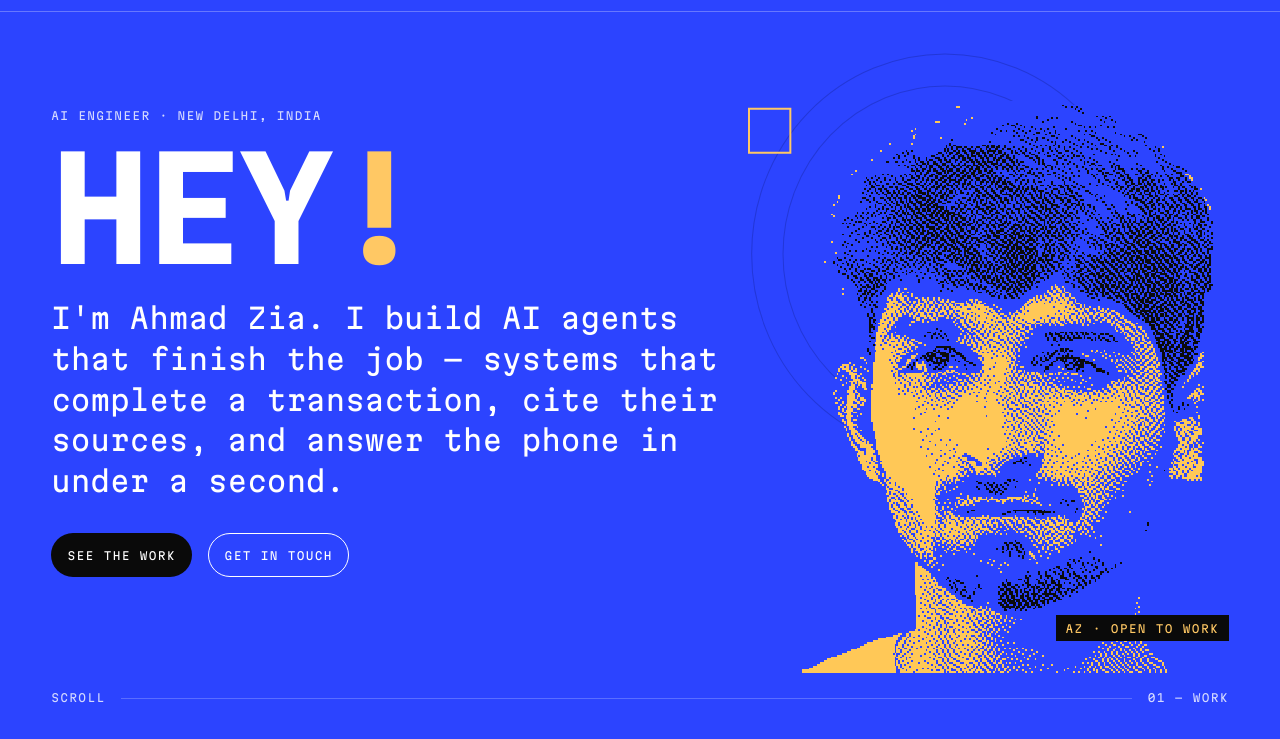
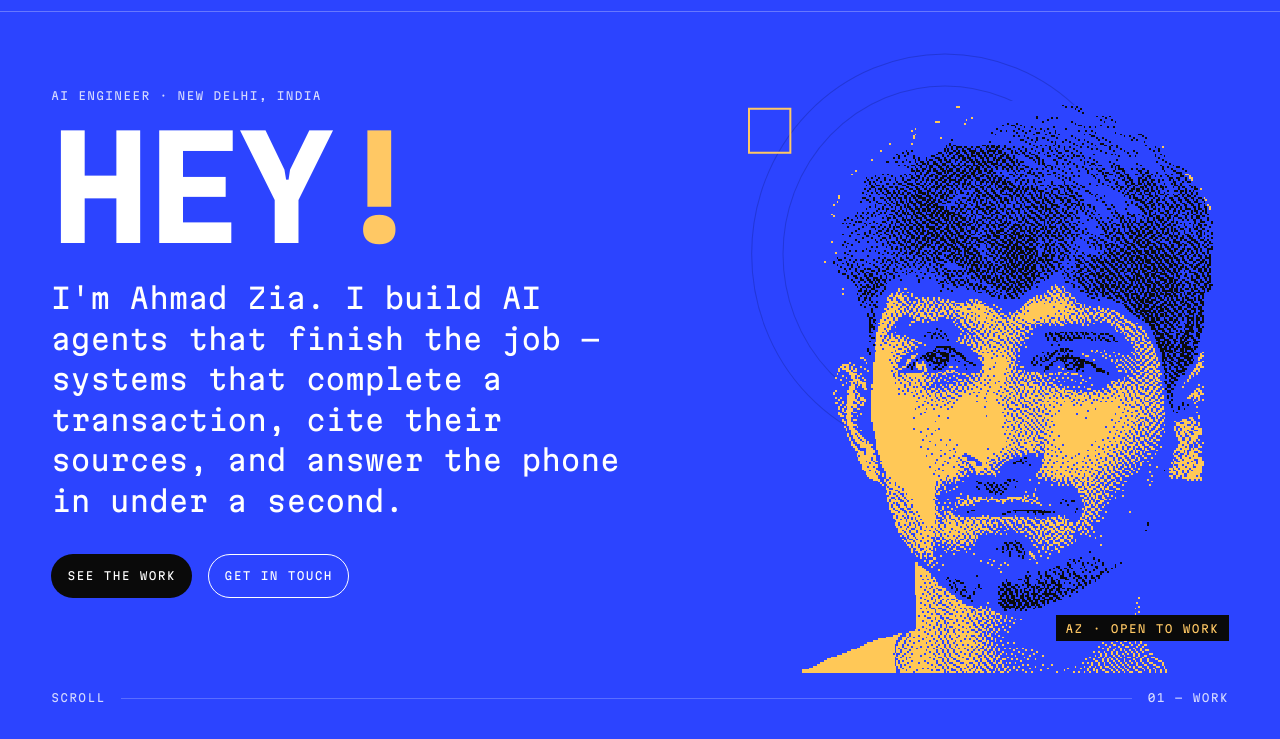
Before and after one commit to Ahmad-Zia10/Portfolio, an Astro site: page / in a window 1280 px wide. Shown: the part 61-800 px from the top of the page. Built offline with nearby package versions, Linux system fonts and the light colour scheme; Astro itself is replaced by a stand-in of ours.

Commit message:
Rebalance the hero columns
The copy column was greedy and ran to ~790px — about 62 characters a line,
which reads long in a monospace face and left the 470px portrait looking like
an afterthought beside it.

Caps the copy at 42rem (~53 characters) and splits the row into three columns:
copy, a capped spacer, and the portrait. The copy stays on the page gutter so
it still lines up with the wordmark and the sections below, and the gap between
the two sides drops from 200px to 168px.

The portrait keeps its exact 470x652 spec size; only the copy moved.

Co-Authored-By: Claude Opus 5 <noreply@anthropic.com>

```diff
--- a/src/components/Hero.astro
+++ b/src/components/Hero.astro
@@ -115,6 +115,8 @@ import { site } from "../site";
   }
 
   .hero__lede {
+    /* Line length is set by the grid column on desktop (see .hero__inner);
+       this cap is the single-column fallback below that breakpoint. */
     max-width: 44ch;
     font-size: var(--fs-h3);
     line-height: 1.45;
@@ -308,8 +310,26 @@ import { site } from "../site";
 
   @media (min-width: 900px) {
     .hero__inner {
-      grid-template-columns: 1.05fr auto;
-      gap: var(--space-6);
+      /* The copy column is capped rather than greedy: left to fill the space
+         it ran to ~790px (about 62 characters a line), which read long and
+         made the 470px portrait look like an afterthought beside it. The
+         leftover width becomes breathing room between the two columns. */
+      /* The copy stays on the page gutter so it lines up with the wordmark and
+         every section below. The middle column soaks up leftover width, which
+         keeps the portrait near the copy instead of stranded in the corner on
+         very wide screens. */
+      /* Three columns: capped copy, a spacer that absorbs slack, and the
+         portrait on the right gutter.
+         The copy cap is what balances the two sides. Uncapped it ran to
+         ~790px (about 62 characters a line), which read long and left the
+         470px portrait looking like an afterthought. The spacer is capped too,
+         so the pair never drifts apart on wide screens. */
+      grid-template-columns:
+        minmax(0, 42rem)
+        minmax(var(--space-4), 8rem)
+        auto;
+      gap: 0;
+      justify-content: space-between;
       align-items: end;
       /* No bottom padding: the portrait's own edge is the hero's edge. */
       padding-bottom: 0;
@@ -322,6 +342,7 @@ import { site } from "../site";
     }
 
     .hero__scene {
+      grid-column: 3;
       justify-self: end;
       margin-bottom: 0;
     }
```
